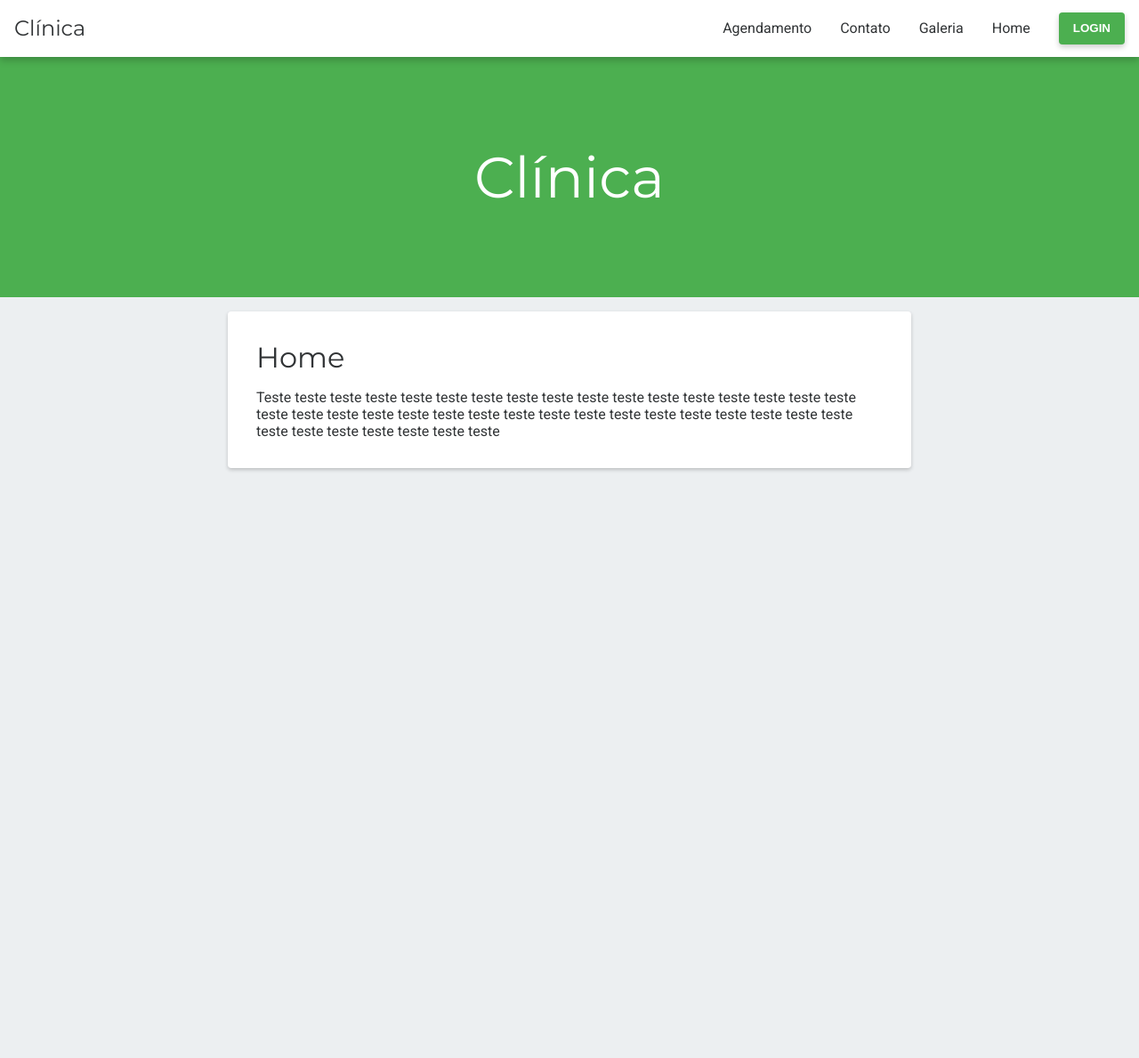
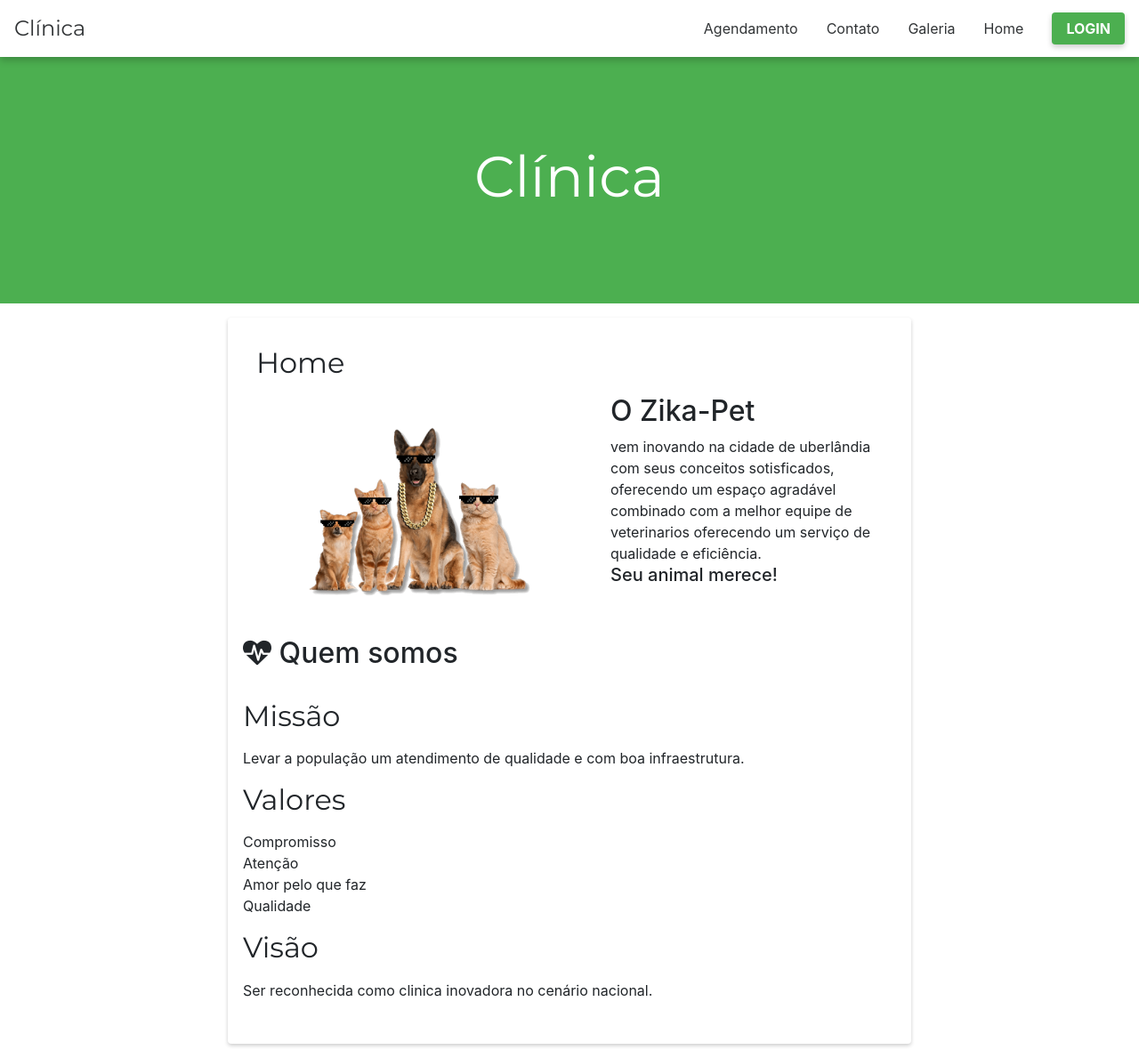
Before and after one commit to matheuspr96/Clinica-Veterinaria-Web_PPI, a PHP site: page / in a window 1280 px wide. Shown: the whole page at 89% size. Run offline with PHP 8.4, Linux system fonts and the light colour scheme; some libraries are stand-ins or nearby versions; some web fonts are replaced.

Commit message:
Home update

```diff
--- a/index.html
+++ b/index.html
@@ -1,5 +1,6 @@
 <!DOCTYPE html>
 <html lang="pt-br">
+
 <head>
 	<meta charset="utf-8">
 	<meta name="viewport" content="width=device-width,initial-scale=1">
@@ -7,7 +8,18 @@
 	<title>Clínica</title>
 	<link href="https://fonts.googleapis.com/css?family=Montserrat|Roboto:400|700" rel="stylesheet">
 	<link rel="stylesheet" href="styles/index.css">
+
+	<!-- Referência do bootstrap -->
+	<link rel="stylesheet" href="https://maxcdn.bootstrapcdn.com/bootstrap/4.1.3/css/bootstrap.min.css">
+	<script src="https://ajax.googleapis.com/ajax/libs/jquery/3.3.1/jquery.min.js"></script>
+	<script src="https://cdnjs.cloudflare.com/ajax/libs/popper.js/1.14.3/umd/popper.min.js"></script>
+	<script src="https://maxcdn.bootstrapcdn.com/bootstrap/4.1.3/js/bootstrap.min.js"></script>
+
+	<!-- Font awesome -->
+	<link rel="stylesheet" href="https://cdnjs.cloudflare.com/ajax/libs/font-awesome/4.7.0/css/font-awesome.min.css">
+
 </head>
+
 <body>
 	<!-- Barra do topo -->
 	<nav class="barra-topo">
@@ -38,9 +50,43 @@
 		</header>
 
 		<!-- Paginas -->
+		<!-- Home -->
 		<article class="cartao cartao_pag_home cartao_visivel">
 			<h2 class="cartao__titulo">Home</h2>
-			<p class="cartao__texto">Teste teste teste teste teste teste teste teste teste teste teste teste teste teste teste teste teste teste teste teste teste teste teste teste teste teste teste teste teste teste teste teste teste teste teste teste teste teste teste teste teste</p>
+			<div class="row">
+				<div class="col">
+					<img src="./images/Zika.png" class="logo_home">
+				</div>
+				<div class="col">
+					<h2 class="Cartao_Titulo"> O Zika-Pet</h2> vem inovando na cidade de uberlândia com seus conceitos
+					sotisficados, oferecendo um espaço agradável combinado com a melhor equipe de veterinarios oferecendo
+					um serviço de qualidade e eficiência.
+					<h5> Seu animal merece!</h5>
+				</div>
+
+				<div>
+					<h2 class="Cartao_Titulo"><span class="fa fa-heartbeat">
+						</span> Quem somos </h2>
+					<div> <br>
+
+						<h2 class="cartao__titulo">Missão</h2>
+						<p>Levar a população um atendimento de qualidade e com boa infraestrutura.<p>
+
+								<h2 class="cartao__titulo">Valores</h2>
+								<ul style="list-style-type: none;">
+									<li>Compromisso</li>
+									<li>Atenção</li>
+									<li>Amor pelo que faz</li>
+									<li>Qualidade</li>
+								</ul>
+
+								<h2 class="cartao__titulo">Visão</h2>
+								<p>Ser reconhecida como clinica inovadora no cenário nacional.<p>
+					</div>
+				</div>
+			</div>
+
+
 		</article>
 
 		<article class="cartao cartao_pag_galeria">
@@ -68,7 +114,7 @@
 				<label for="m_duvida" class="form__cb-label">Dúvida</label><br><br>
 
 				<label for="contato__mensagem" class="form__label">Mensagem</label><br>
-				<textarea name="contato__mensagem" id="contato__mensagem" cols="30" rows="10" class="form__text-field"></textarea><br><br>
+				<textarea name="contato__mensagem" id="contato__mensagem" cols="50" rows="5" class="form__text-field"></textarea><br><br>
 
 				<button class="form__botao botao">Enviar</button>
 			</form>
@@ -95,4 +141,5 @@
 	<script src="https://ajax.googleapis.com/ajax/libs/jquery/3.2.1/jquery.min.js"></script>
 	<script src="scripts/index.js"></script>
 </body>
+
 </html>
--- a/styles/index.css
+++ b/styles/index.css
@@ -215,6 +215,12 @@ body {
 	transition: 0s transform linear 0.1s;
 }
 
+.logo_home {
+	width: 22rem;
+	height: 16rem;
+	margin: 0.5rem;
+}
+
 ::-webkit-scrollbar {
 	background-color: #0000000A;
 	width: 0.5rem;
```
Also changed, not shown: NavGaleria/Galeria.css (deleted, +0 -22 lines), NavGaleria/Galeria.html (deleted, +0 -34 lines), NavGaleria/Galeria.js (deleted, +0 -25 lines), images/Zika.png (added).
